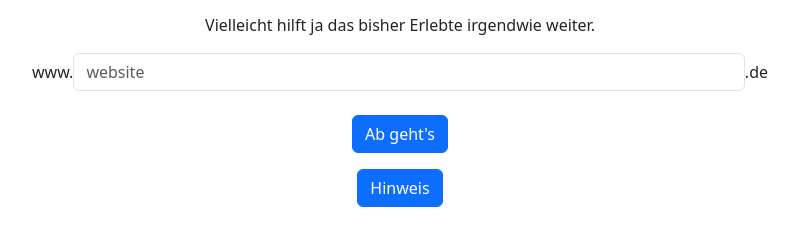
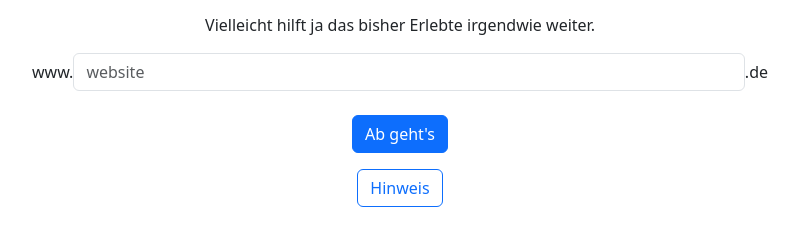
Before and after one commit to frederikwalter/geburtstagsines, a plain HTML site: page location.html in a window 1280 px wide. Shown: the part 393-638 px from the top of the page, without its empty margins (240-1039 px from the left). Drawn offline with nearby package versions, Linux system fonts and the light colour scheme.

Commit message:
new hint button

```diff
--- a/location.html
+++ b/location.html
@@ -34,7 +34,7 @@
                     <div id="resultMessage" class="mt-3"></div>
 
                     <!-- Button trigger modal -->
-                    <button type="button" class="btn btn-primary" data-bs-toggle="modal" data-bs-target="#alertModal">
+                    <button type="button" class="btn btn-outline-primary" data-bs-toggle="modal" data-bs-target="#alertModal">
                         Hinweis
                     </button>
 
```
